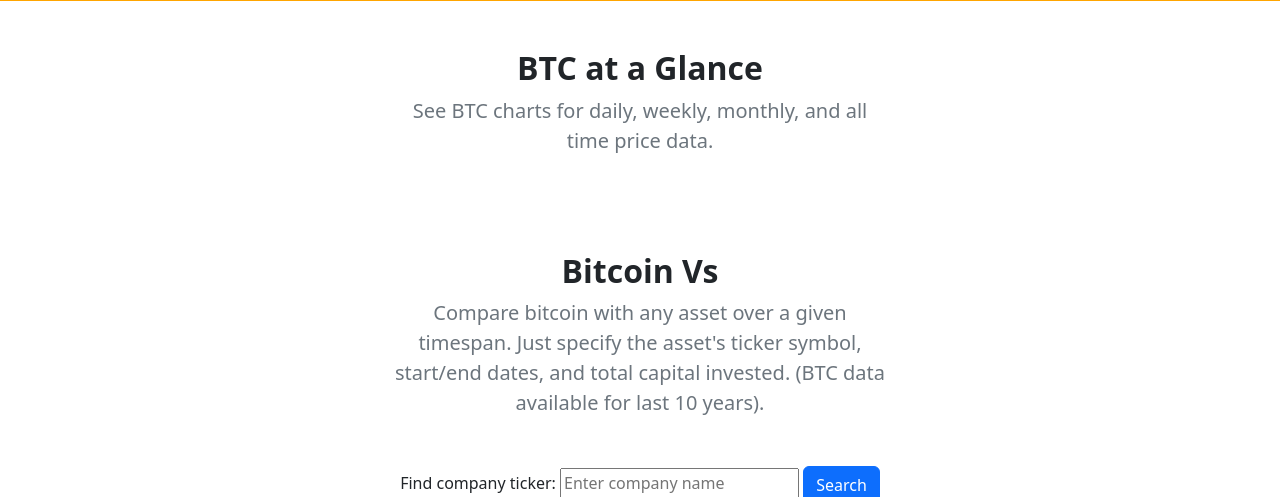
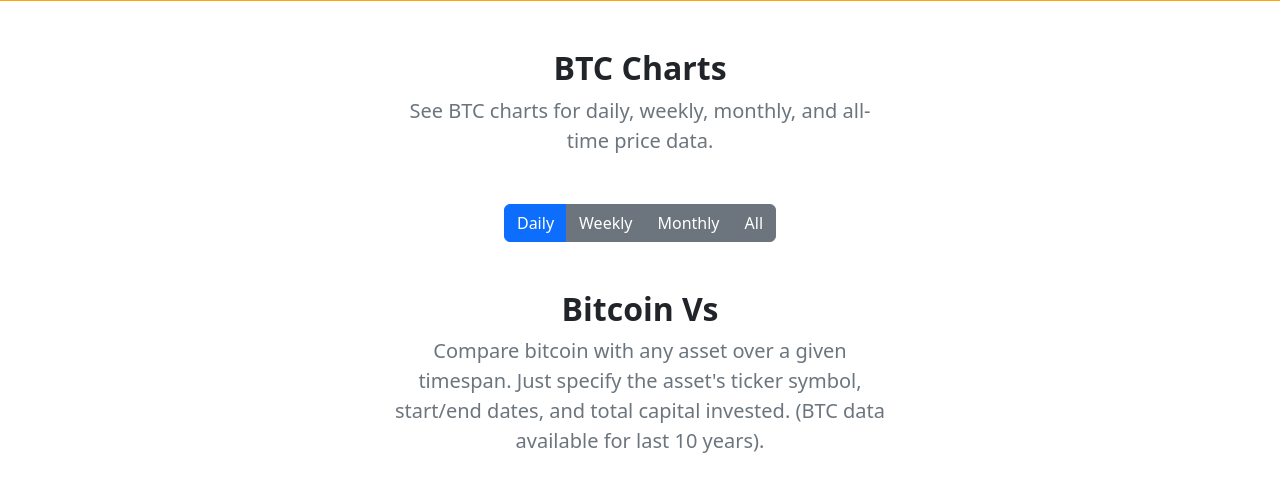
Before and after one commit to JGGHalfhide/BitcoinVS, a Flask app: template templates/index.html in a window 1280 px wide. Shown: the part 609-1106 px from the top of the page. Run offline with Flask 3, Linux system fonts and the light colour scheme; the template is opened without the code that fills it, so the values that code supplies are empty; parts of the project's set-up code (start-up, migrations or seed data) failed here and were passed over; some libraries are stand-ins or nearby versions.

Commit message:
add chart interval toggle buttons

```diff
--- a/templates/index.html
+++ b/templates/index.html
@@ -57,14 +57,24 @@
 <div class="d-flex justify-content-center align-items-center" style="margin-top: 0px; background-color: #FFA500;">
     <h2 class="fw-bolder mx-3">Current Bitcoin Price: ${{ current_price }}</h2>
 </div>
-            <!-- Current BTC market section-->
+            <!-- BTC charts section -->
 <section id="charts">
     <div class="container px-5 my-5">
         <div class="row gx-5 justify-content-center">
             <div class="col-lg-8 col-xl-6">
                 <div class="text-center">
-                                <h2 class="fw-bolder">BTC at a Glance</h2>
-                                <p class="lead fw-normal text-muted mb-5">See BTC charts for daily, weekly, monthly, and all time price data.</p>
+                    <h2 class="fw-bolder">BTC Charts</h2>
+                    <p class="lead fw-normal text-muted mb-5">See BTC charts for daily, weekly, monthly, and all-time price data.</p>
+
+                    <!-- Toggle buttons for different intervals -->
+                    <div class="btn-group" role="group" aria-label="BTC Chart Toggle">
+                        <a href="/?interval=daily" class="btn btn-primary">Daily</a>
+                        <a href="/?interval=weekly" class="btn btn-secondary">Weekly</a>
+                        <a href="/?interval=monthly" class="btn btn-secondary">Monthly</a>
+                        <a href="/?interval=all" class="btn btn-secondary">All</a>
+                    </div>
+
+                    <!-- Plotly graph section -->
                     <div id="btc-graph" style="width: 100%; max-width: 1500px; margin: 0 auto;">
                         {{ graph_html | safe }}  <!-- Render the Plotly figure here -->
                     </div>
@@ -73,6 +83,7 @@
         </div>
     </div>
 </section>
+
 
             <!-- BTCvs section-->
              <section id="bitcoinvs">
```
Lines whose indentation alone changed are shown as unchanged.
